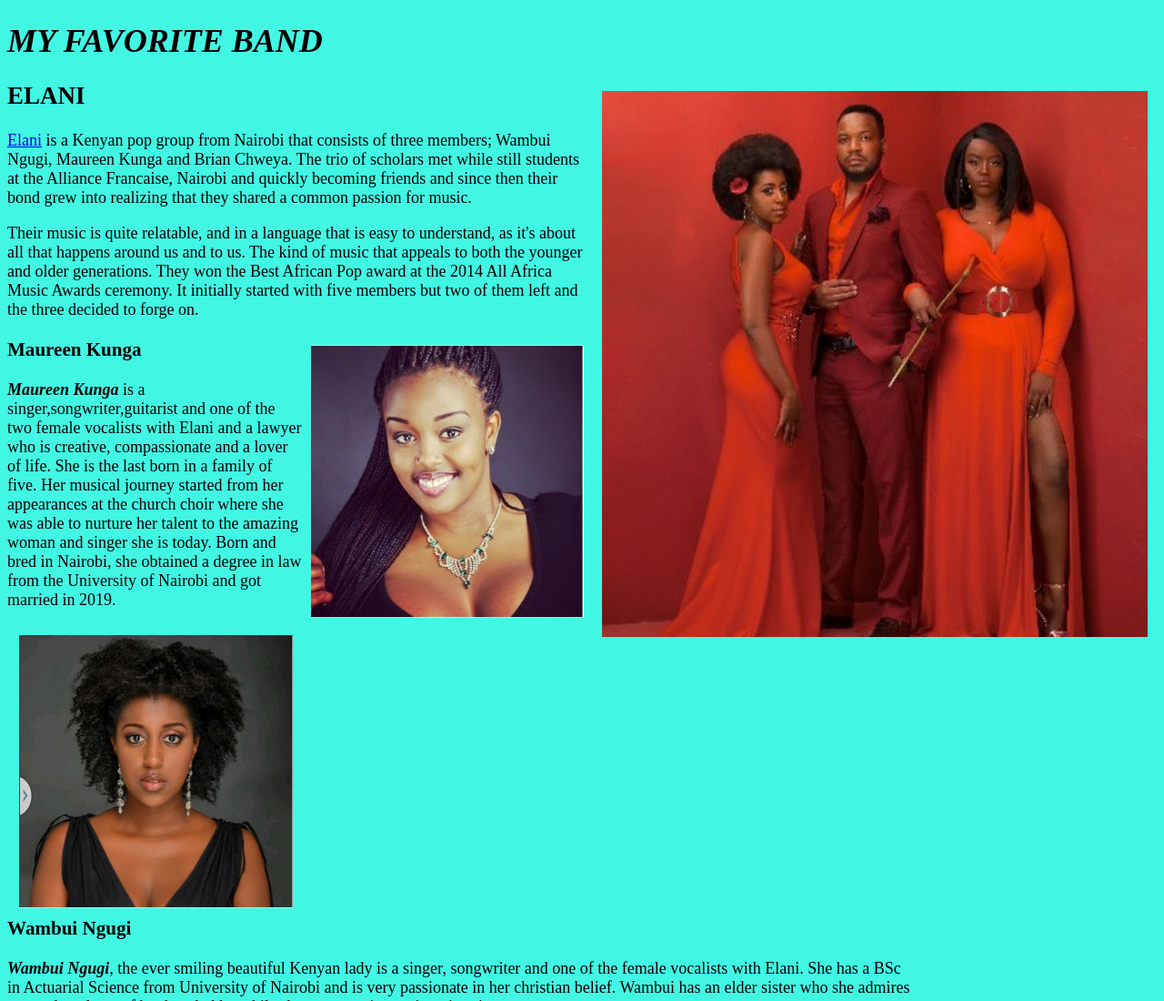
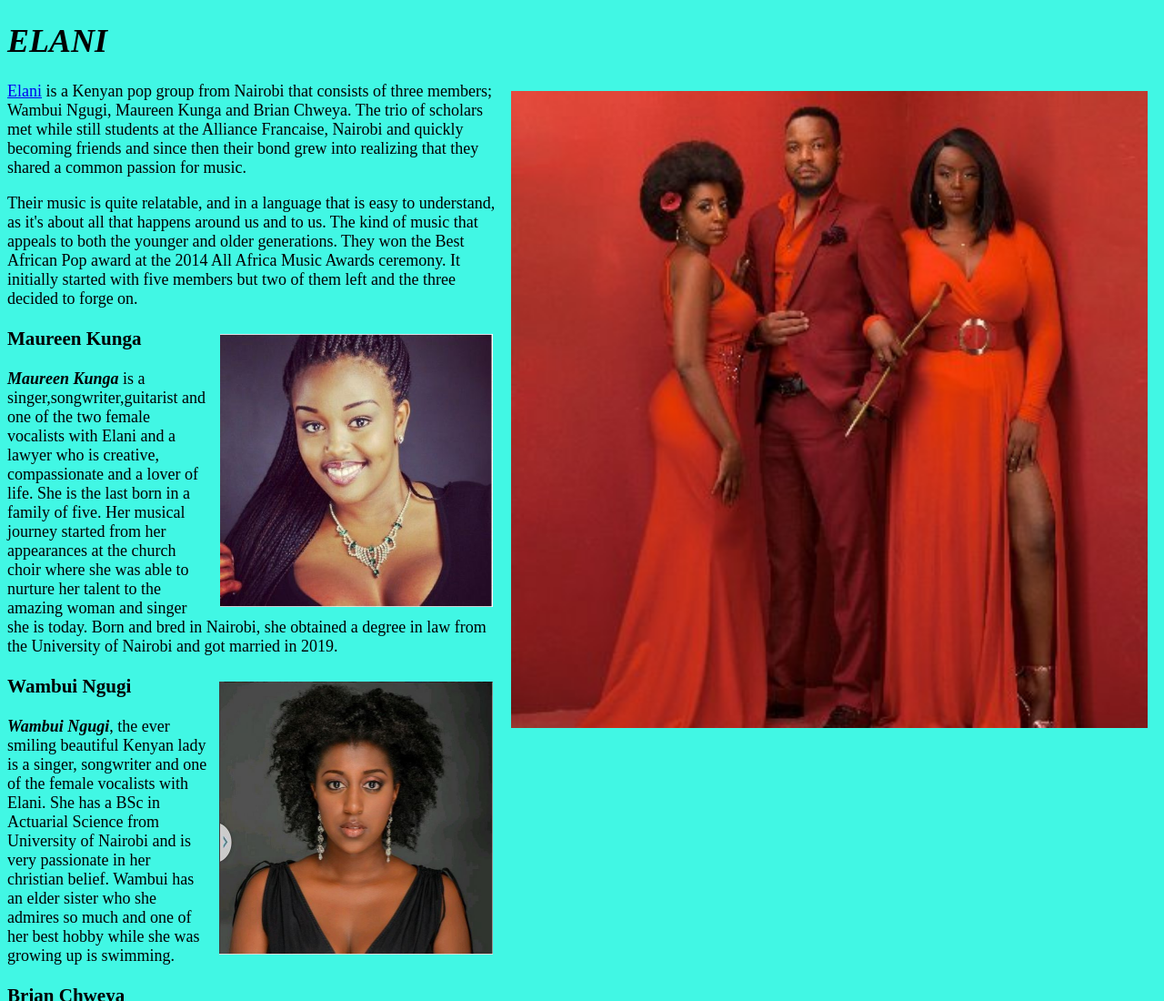
Before and after one commit to winniediana4/Favorite-band, a plain HTML site: page index.html in a window 1280 px wide. Shown: the top 1100 px of the page at 91% size. Drawn offline with Linux system fonts and the light colour scheme.

Commit message:
modifications in README.md

```diff
--- a/index.html
+++ b/index.html
@@ -5,9 +5,8 @@
     <link rel="stylesheet" type="text/css" href="index.css">
   </head>
   <body>
-    <h1> MY FAVORITE BAND</h1>
-    <img class="images" src="Images/elani2.jpg" alt="Elani" height="600px">
-    <h2>ELANI</h2>
+    <h1>ELANI</h1>
+    <img class="images" src="Images/elani2.jpg" alt="Elani" height="700px">
     <p><a href="https://www.google.com/url?sa=t&rct=j&q=&esrc=s&source=web&cd=&cad=rja&uact=8&ved=2ahUKEwj-_775oozvAhWvDWMBHZVqDQ4QFjAEegQIExAD&url=http%3A%2F%2Fhashtagsquare.co.ke%2Fband-elani%2F&usg=AOvVaw3mwReJcPl_Zw4wca-z6v-c">Elani</a> is a Kenyan pop group from Nairobi that consists of three members; Wambui Ngugi, Maureen Kunga and Brian Chweya. The trio of scholars met while still students at the Alliance Francaise, Nairobi and quickly becoming friends and since then their bond grew into realizing that they shared a common passion for music.</p>
     <p>Their music is quite relatable, and in a language that is easy to understand, as it's about all that happens around us and to us. The kind of music that appeals to both the younger and older generations. They won the Best African Pop award at the 2014 All Africa Music Awards ceremony. It initially started with five members but two of them left and the three decided to forge on.</p>
     <img src="Images/maureen3.jpg" alt="Maureen Kunga" height="300px">
```
Also changed, not shown: 2 other files.
